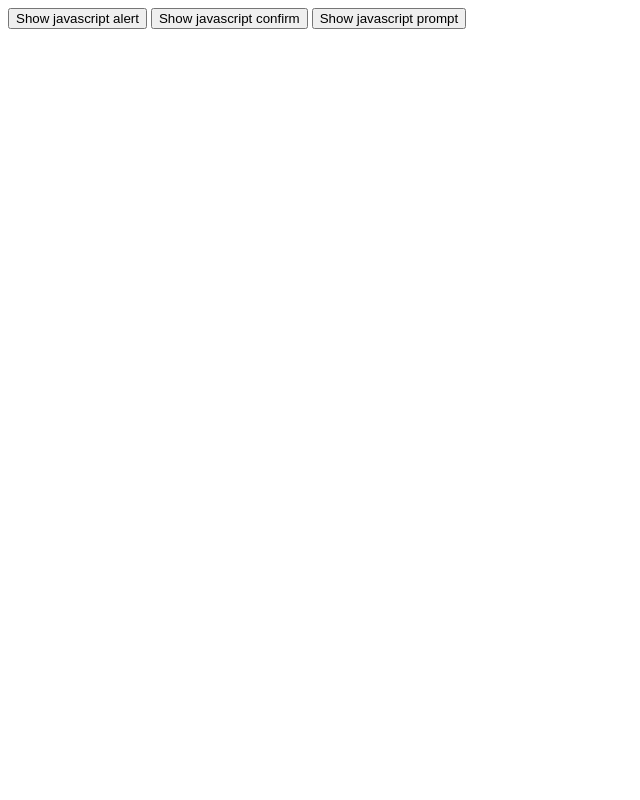
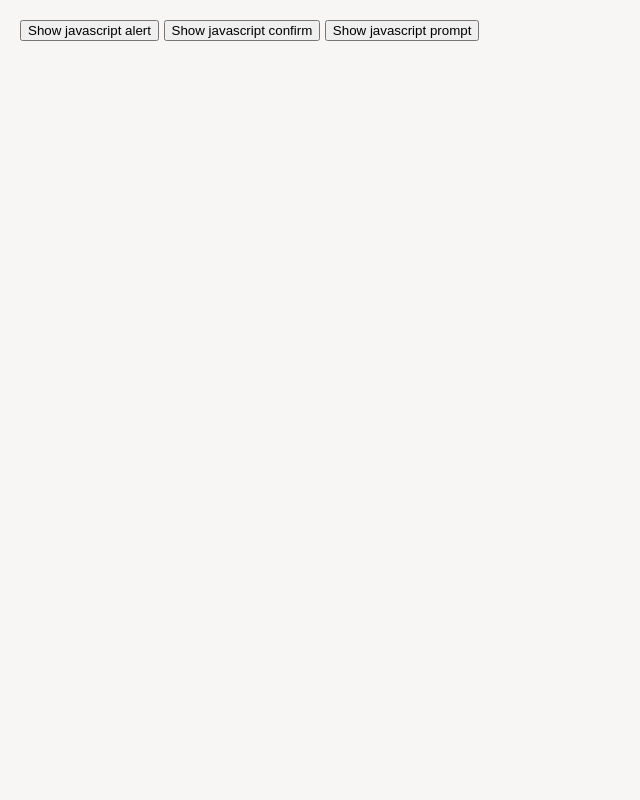
Before and after one commit to Work4Labs/selenium-simple-test, a Python web app: template src/testproject/templates/alerts.html in a window 1280 px wide. Shown: the whole page, without its empty margins (0-640 px from the left). Run offline with Jinja, Linux system fonts and the light colour scheme; the template is opened without the code that fills it, so the values that code supplies are empty.

Commit message:
added css to testproject for a little style

```diff
--- /dev/null
+++ b/src/testproject/static-files/style.css
@@ -0,0 +1,19 @@
+
+body {
+    font-family: Ubuntu, Tahoma, sans-serif;
+    background-color: #F7F6F5;
+    color: #2C001E;
+    margin: 20px;
+}
+
+h1 {
+	color: #2C001E;
+	background-color: #DD4814;
+	padding-left: 8px
+}
+
+h2 {
+	color: #2C001E;
+	background-color: #DD4814;
+	padding-left: 8px;
+}
--- a/src/testproject/templates/alerts.html
+++ b/src/testproject/templates/alerts.html
@@ -1,6 +1,7 @@
 <html>
   <head>
     <title>Page with JavaScript alerts</title>
+    <link rel="stylesheet" type="text/css" href="./static-files/style.css" />
     <script type="text/javascript">
       function show_alert() {
         alert("JavaScript alert text");
--- a/src/testproject/templates/begin.html
+++ b/src/testproject/templates/begin.html
@@ -1,6 +1,7 @@
 <html>
 <head>
     <title>{{ title }}</title>
+    <link rel="stylesheet" type="text/css" href="./static-files/style.css" />
 </head>
 
 <body>
--- a/src/testproject/templates/frame_a.html
+++ b/src/testproject/templates/frame_a.html
@@ -1,6 +1,7 @@
 <html>
     <head>
         <title>Frame A</title>
+        <link rel="stylesheet" type="text/css" href="./static-files/style.css" />
     </head>
     <body>
         <p class="frame_a_class" id="frame_a_id">Frame A text here</p>
--- a/src/testproject/templates/frame_b.html
+++ b/src/testproject/templates/frame_b.html
@@ -1,6 +1,7 @@
 <html>
     <head>
         <title>Frame B</title>
+        <link rel="stylesheet" type="text/css" href="./static-files/style.css" />
     </head>
     <body>
         <p class="frame_b_class" id="frame_b_id">Frame B text here</p>
--- a/src/testproject/templates/html5.html
+++ b/src/testproject/templates/html5.html
@@ -1,6 +1,7 @@
 <html>
 <head>
     <title>HTML 5 Input Types</title>
+    <link rel="stylesheet" type="text/css" href="./static-files/style.css" />
 </head>
 
 <body>
--- a/src/testproject/templates/index.html
+++ b/src/testproject/templates/index.html
@@ -1,6 +1,7 @@
 <html>
 <head>
     <title>{{ title }}</title>
+    <link rel="stylesheet" type="text/css" href="./static-files/style.css" />
     <script language="javascript" type="text/javascript">
         function OpenAlert() {
             alert('Be alert!');
--- a/src/testproject/templates/longscroll.html
+++ b/src/testproject/templates/longscroll.html
@@ -1,6 +1,7 @@
 <html>
 <head>
     <title>{{ title }}</title>
+    <link rel="stylesheet" type="text/css" href="./static-files/style.css" />
 </head>
 
 <body>
--- a/src/testproject/templates/nojs.html
+++ b/src/testproject/templates/nojs.html
@@ -1,6 +1,7 @@
 <html>
   <head>
     <title>{{ title }}</title>
+    <link rel="stylesheet" type="text/css" href="./static-files/style.css" />
   </head>
   <body>
     <div id="test">Before JS</div>
--- a/src/testproject/templates/popup_with_frame.html
+++ b/src/testproject/templates/popup_with_frame.html
@@ -1,6 +1,7 @@
 <html>
 <head>
-<title>{{ title }}</title>
+    <title>{{ title }}</title>
+    <link rel="stylesheet" type="text/css" href="./static-files/style.css" />
 </head>
 
 <body>
--- a/src/testproject/templates/yui.html
+++ b/src/testproject/templates/yui.html
@@ -2,6 +2,7 @@
 <script src="static-files/yui-min.js"></script>
 <head>
     <title>Page using the YUI library</title>
+    <link rel="stylesheet" type="text/css" href="./static-files/style.css" />
 </head>
 
 <body>
```
